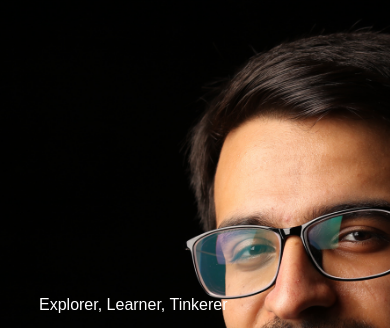
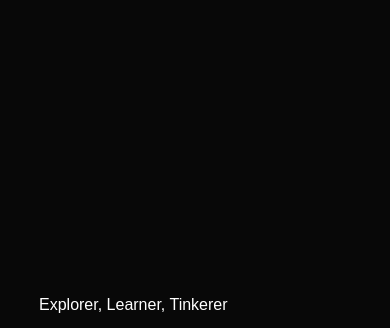
Before and after one commit to JOSE-hernandez05/my-website, a plain HTML site: page index.html in a window 390 px wide. Shown: the part 166-494 px from the top of the page. Drawn offline with Linux system fonts and the light colour scheme.

Commit message:
Add files via upload

```diff
--- a/style.css
+++ b/style.css
@@ -326,7 +326,7 @@ nav ul li a:hover::after{
     }
     @media only screen and (max-width: 600px){
         #header{
-            background-image: url(images/phone-background.png);
+            background-image: url(images/);
         }
         .header-text{
             margin-top: 100%;
```
